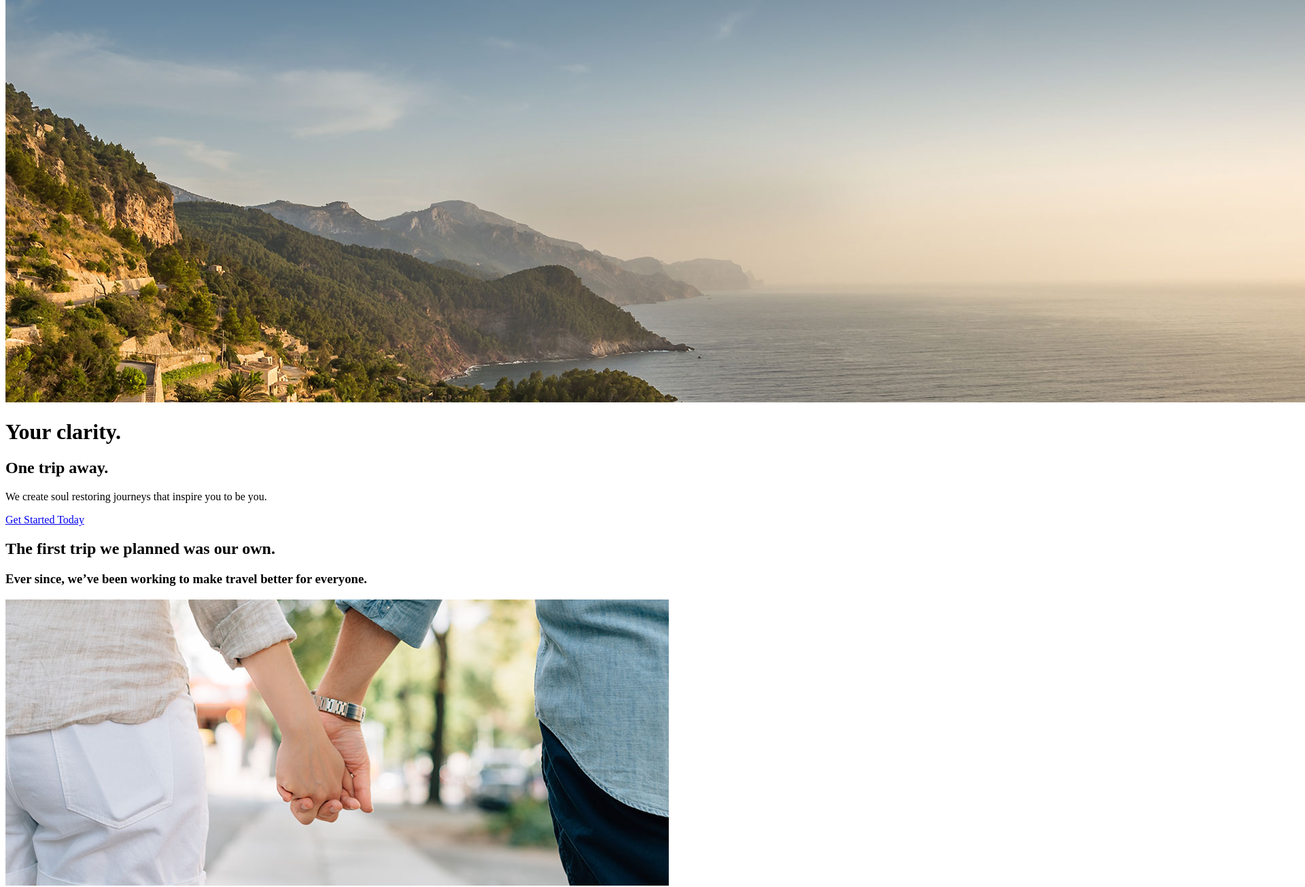
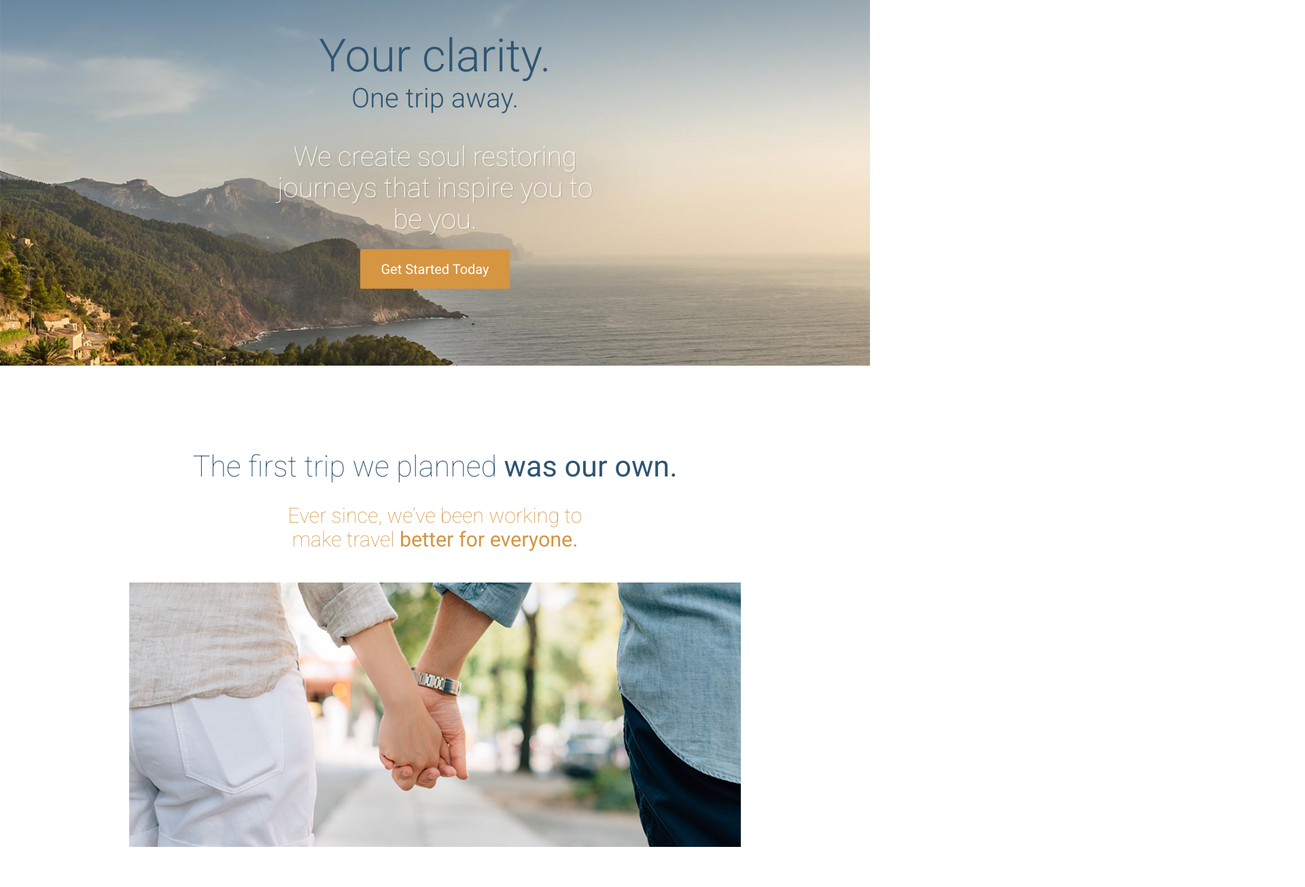
Before and after one commit to mehrabrafi143/travel, a website: page app/index.html in a window 1280 px wide. Shown: the part 220-1525 px from the top of the page at 68% size, 1920 px wide, since content can reach past the window. Drawn offline with Linux system fonts and the light colour scheme.

Commit message:
i push all of this

```diff
--- a/app/assets/style/base/_global.css
+++ b/app/assets/style/base/_global.css
@@ -7,3 +7,10 @@ img {
     max-width: 100%;
     height: auto;
 }
+
+*{
+    box-sizing:border-box;
+}
+a{
+    color:$mainOrange;
+}
--- /dev/null
+++ b/app/assets/style/base/_mixins.css
@@ -0,0 +1,25 @@
+@define-mixin atSmall{
+    @media (min-width: 530px){
+        @mixin-content;
+    }
+}
+
+@define-mixin atMedium{
+    @media (min-width: 800px){
+        @mixin-content;
+    }
+}
+
+@define-mixin atLarge{
+    @media (min-width: 1200px){
+        @mixin-content;
+    }
+}
+
+@define-mixin clearfix{
+    &::after{
+        content: "";
+        clear: both;
+        display: table;
+    }
+}
--- /dev/null
+++ b/app/assets/style/base/_variable.css
@@ -0,0 +1,2 @@
+$mainBlue: #2f5572;
+$mainOrange: #d59541;
--- /dev/null
+++ b/app/assets/style/moduels/_btn.css
@@ -0,0 +1,16 @@
+.btn{
+    background-color: $mainBlue;
+    padding:.8rem 1.2rem;
+    color:#fff;
+    text-decoration:none;
+    border-radius:.2rem;
+
+    &--orange{
+        background-color: $mainOrange;
+    }
+
+    &--large{
+        padding: 1.1rem 1.9rem;
+        font-size: 1.25rem;
+    }
+}
--- /dev/null
+++ b/app/assets/style/moduels/_headline.css
@@ -0,0 +1,52 @@
+.headline{
+    font-weight: 300;
+    font-size: 1.8rem;
+
+    @mixin atMedium{
+       font-size: 2.7rem;
+    }
+
+    &--blue{
+        color: $mainBlue;
+    }
+
+    &--centered{
+        text-align: center;
+    }
+
+    &--orange{
+        color:$mainOrange;
+    }
+
+    @mixin atMedium{
+        &--top-margin{
+            margin-top: 0px;
+            line-height:2.2rem;
+        }
+    }
+
+    &--small{
+        font-size: 1.1rem;
+        max-width: 500px;
+        margin-left: auto;
+        margin-right: auto;
+
+        @mixin atMedium{
+            font-size: 1.9rem;
+        }
+    }
+
+
+
+    &--light{
+        font-weight: 100;
+    }
+
+    &--less-btm-margin{
+        margin-bottom: .4em;
+    }
+
+    &--more-btm-margin{
+        margin-bottom: 1.5em;
+    }
+}
--- a/app/assets/style/moduels/_large-hero.css
+++ b/app/assets/style/moduels/_large-hero.css
@@ -1,5 +1,10 @@
 .large-hero{
     position: relative;
+    border-bottom: 10px solid #fff;
+
+    &__image{
+        display: block;
+    }
 
     &__text-content{
          position: absolute;
@@ -12,13 +17,37 @@
 
     &__title{
         font-weight: 300;
-        color:#2f5572;
-        font-size:4.8rem;
+        color: $mainBlue;
+        font-size: 2.2rem;
+        margin: 0;
+
+        @mixin atSmall{
+            font-size: 4.2rem;
+        }
     }
 
     &__subtitle{
         font-weight: 300;
-        color:#2f5572;
-        font-size:2.9rem;
+        color: $mainBlue;
+        font-size:1.5rem;
+        margin: 0;
+
+        @mixin atSmall{
+            font-size:2.5rem;
+        }
+    }
+
+    &__description{
+        max-width: 30rem;
+        color:#fff;
+        font-weight: 100;
+        font-size: 1.5rem;
+        margin-left:auto;
+        margin-right: auto;
+        text-shadow: 2px 2px 0 rgba(0,0,0, .1);
+        @mixin atSmall{
+            font-size: 2.5rem;
+
+        }
     }
 }
--- /dev/null
+++ b/app/assets/style/moduels/_page-section.css
@@ -0,0 +1,11 @@
+.page-section{
+    padding: 1.9rem 0;
+    &--blue{
+        background-color: $mainBlue;
+        color:#fff;
+    }
+
+    @mixin atMedium{
+        padding: 4.9rem 0;
+    }
+}
--- /dev/null
+++ b/app/assets/style/moduels/_wrapper.css
@@ -0,0 +1,18 @@
+.wrapper{
+    padding: 0 18px;
+    max-width: 1100px;
+    margin-left:auto;
+    margin-right: auto;
+    overflow: hidden;
+    .wrapper{
+        padding: 0;
+    }
+
+    &--nerrow{
+       max-width: 900px;
+    }
+
+    &--btm-margin{
+        margin-bottom: 3.75rem;
+    }
+}
--- a/app/index.html
+++ b/app/index.html
@@ -2,15 +2,16 @@
 <html>
 <head>
   <meta name="viewport" content="width=device-width, initial-scale=1" />
-  <link href='https://fonts.googleapis.com/css?family=Roboto:400,100,300,500,700' rel='stylesheet' type='text/css'>
+  <link href='https://fonts.googleapis.com/css?family=Roboto:400,100,300,500,700' rel='stylesheet' type='text/css'/>
   <title>Clear View Escapes</title>
-  <meta name="keywords" content="Travel planning, travel bundles, travel escapes,travel">
-  <meta name="description" content="Your clarity. One trip away. We create soul restoring journeys that inspire you to be you.">
+  <meta name="keywords" content="Travel planning, travel bundles, travel escapes,travel"/>
+  <meta name="description" content="Your clarity. One trip away. We create soul restoring journeys that inspire you to be you."/>
+  <link rel="stylesheet" href="temp/styles/style.css"  />
 </head>
 <body>
   <header>
     <img src="assets/images/icons/clear-view-escapes.svg">
-    <a href="#">Get in Touch</a>
+    <a href="#" class="btn" >Get in Touch</a>
     <nav>
       <ul>
         <li><a href="#our-beginning">Our Beginning</a></li>
@@ -21,25 +22,47 @@
   </header>
 
   <div class="large-hero">
-    <img src="assets/images/hero--large.jpg">
-    <h1>Your clarity.</h1>
-    <h2>One trip away.</h2>
-    <p>We create soul restoring journeys that inspire you to be you.</p>
-    <p><a href="#">Get Started Today</a></p>
+    <picture>
+      <source  srcset="assets/images/hero--large.jpg" media="(min-width: 1380px)" >
+      <source srcset="assets/images/hero--medium.jpg" media="(min-width: 990px)" >
+      <source srcset="assets/images/hero--small.jpg" media="(min-width: 640px)" >
+      <img class="large-hero__image" srcset="assets/images/hero--smaller.jpg 640w,assets/images/hero--smaller-hi-dpi-i.jpg 1280" alt="view of mountan and ocan" >
+    </picture>
+    <div class="large-hero__text-content" >
+      <div class="wrapper">
+        <h1 class="large-hero__title" >Your clarity.</h1>
+        <h2 class="large-hero__subtitle" >One trip away.</h2>
+        <p  class="large-hero__description" >We create soul restoring journeys that inspire you to be you.</p>
+        <p><a href="#" class="btn btn--orange btn--large" >Get Started Today</a></p>
+      </div>
+    </div>
   </div>
 
-  <div id="our-beginning">
-    <h2>The first trip we planned was our own.</h2>
-    <h3>Ever since, we&rsquo;ve been working to make travel better for everyone.</h3>
+  <div id="our-beginning"  class=" page-section" >
+    <div class="wrapper"  >
+      <h2 class="headline headline--blue headline--centered  headline--light headline--less-btm-margin" >The first trip we planned <strong>was our own.</strong></h2>
+      <h3 class="headline headline--orange headline--light headline--centered headline--small headline--more-btm-margin" >Ever since, we&rsquo;ve been working to make travel <strong>better for everyone.</strong></h3>
+      <div class="wrapper wrapper--nerrow wrapper--btm-margin">
       <img src="assets/images/first-trip.jpg" alt="Couple walking down a street.">
-    <img src="assets/images/our-start.jpg" alt="Our founder, Jane Doe">
-    <h2>Here&rsquo;s how we got started&hellip;</h2>
-    <p>Lorem ipsum dolor sit amet, consectetur adipisicing elit, sed do eiusmod tempor incididunt ut labore et dolore magna aliqua. Ut enim ad minim veniam, <a href="#">quis nostrud exercitation</a> ullamco laboris nisi ut aliquip ex ea commodo consequat. Duis aute irure dolor in reprehenderit in voluptate velit esse cillum dolore eu fugiat nulla pariatur. Excepteur sint occaecat cupidatat non proident, sunt in culpa qui officia deserunt mollit anim id est laborum.</p>
+      </div>
+      <div class="row row--gutter">
+        <div class="row__medium-4" >
+            <img class="row__image" src="assets/images/our-start.jpg" alt="Our founder, Jane Doe">
+        </div>
+        <div class="row__medium-8" >
+            <h2 class="headline headline--blue headline--top-margin" >Here&rsquo;s how we got started&hellip;</h2>
+            <div class="row__generic-content" >
+            <p>Lorem ipsum dolor sit amet, consectetur adipisicing elit, sed do eiusmod tempor incididunt ut labore et dolore magna aliqua. Ut enim ad minim veniam, <strong><a href="#">quis nostrud exercitation</a></strong> ullamco laboris nisi ut aliquip ex ea commodo consequat. Duis aute irure dolor in reprehenderit in voluptate velit esse cillum dolore eu fugiat nulla pariatur. Excepteur sint occaecat cupidatat non proident, sunt in culpa qui officia deserunt mollit anim id est laborum.</p>
             <p>Duis aute irure dolor in <strong>reprehenderit in</strong> voluptate velit esse cillum dolore eu fugiat nulla pariatur. Excepteur sint occaecat cupidatat non proident, sunt in culpa qui officia deserunt mollit anim id est laborum. Lorem ipsum dolor sit amet, consectetur adipisicing elit, sed do eiusmod tempor incididunt ut labore et dolore magna aliqua.</p>
             <p>Duis aute irure dolor in reprehenderit in voluptate velit esse cillum dolore eu fugiat nulla pariatur. Excepteur sint occaecat cupidatat non proident, sunt in culpa qui officia deserunt mollit anim id est laborum velit esse cillum <strong>dolore eu fugiat.</strong></p>
             </div>
+        </div>
+      </div>
+    </div>
+  </div>
 
-  <div id="features">
+  <div id="features" class="page-section page-section--blue">
+    <div class="wrapper">
       <img src="assets/images/icons/star.svg">
       <h2>Our Features</h2>
 
@@ -58,6 +81,7 @@
       <img src="assets/images/icons/fire.svg">
       <h3>Survival Kit</h3>
       <p>Everytime you book an escape with us we send you a survival kit with the finest materials. The kit will allow you to setup a tent, start a fire, scratch your own back and lower your taxes.</p>
+    </div>
   </div>
 
   <div id="testimonials">
@@ -81,7 +105,7 @@
   </div>
 
   <footer>
-    <p>Copyright &copy; 2016 Clear View Escapes. All rights reserved. <a href="#">Get in Touch</a></p>
+    <p>Copyright &copy; 2016 Clear View Escapes. All rights reserved. <a href="#" class="btn btn--orange" >Get in Touch</a></p>
   </footer>
 </body>
 </html>
--- a/app/temp/styles/style.css
+++ b/app/temp/styles/style.css
@@ -460,9 +460,60 @@ img {
     height: auto;
 }
 
+*{
+    -webkit-box-sizing:border-box;
+            box-sizing:border-box;
+}
+
+a{
+    color:#d59541;
+}
+
+.wrapper{
+    padding: 0 18px;
+    max-width: 1100px;
+    margin-left:auto;
+    margin-right: auto;
+    overflow: hidden;
+}
+
+.wrapper .wrapper{
+        padding: 0;
+    }
+
+.wrapper--nerrow{
+       max-width: 900px;
+    }
+
+.wrapper--btm-margin{
+        margin-bottom: 3.75rem;
+    }
+
+.btn{
+    background-color: #2f5572;
+    padding:.8rem 1.2rem;
+    color:#fff;
+    text-decoration:none;
+    border-radius:.2rem;
+}
+
+.btn--orange{
+        background-color: #d59541;
+    }
+
+.btn--large{
+        padding: 1.1rem 1.9rem;
+        font-size: 1.25rem;
+    }
+
 .large-hero{
     position: relative;
+    border-bottom: 10px solid #fff;
 }
+
+.large-hero__image{
+        display: block;
+    }
 
 .large-hero__text-content{
          position: absolute;
@@ -476,12 +527,161 @@ img {
 
 .large-hero__title{
         font-weight: 300;
-        color:#2f5572;
-        font-size:4.8rem;
+        color: #2f5572;
+        font-size: 2.2rem;
+        margin: 0;
+    }
+
+@media (min-width: 530px){
+
+.large-hero__title{
+            font-size: 4.2rem
+    }
     }
 
 .large-hero__subtitle{
         font-weight: 300;
-        color:#2f5572;
-        font-size:2.9rem;
+        color: #2f5572;
+        font-size:1.5rem;
+        margin: 0;
     }
+
+@media (min-width: 530px){
+
+.large-hero__subtitle{
+            font-size:2.5rem
+    }
+    }
+
+.large-hero__description{
+        max-width: 30rem;
+        color:#fff;
+        font-weight: 100;
+        font-size: 1.5rem;
+        margin-left:auto;
+        margin-right: auto;
+        text-shadow: 2px 2px 0 rgba(0,0,0, .1);
+    }
+
+@media (min-width: 530px){
+
+.large-hero__description{
+            font-size: 2.5rem
+    }
+    }
+
+.page-section{
+    padding: 1.9rem 0;
+}
+
+.page-section--blue{
+        background-color: #2f5572;
+        color:#fff;
+    }
+
+@media (min-width: 800px){
+
+.page-section{
+        padding: 4.9rem 0
+}
+    }
+
+.headline{
+    font-weight: 300;
+    font-size: 1.8rem;
+}
+
+@media (min-width: 800px){
+
+.headline{
+       font-size: 2.7rem
+}
+    }
+
+.headline--blue{
+        color: #2f5572;
+    }
+
+.headline--centered{
+        text-align: center;
+    }
+
+.headline--orange{
+        color:#d59541;
+    }
+
+@media (min-width: 800px){
+        .headline--top-margin{
+            margin-top: 0px;
+            line-height:2.2rem;
+        }
+    }
+
+.headline--small{
+        font-size: 1.1rem;
+        max-width: 500px;
+        margin-left: auto;
+        margin-right: auto;
+    }
+
+@media (min-width: 800px){
+
+.headline--small{
+            font-size: 1.9rem
+    }
+    }
+
+.headline--light{
+        font-weight: 100;
+    }
+
+.headline--less-btm-margin{
+        margin-bottom: .4em;
+    }
+
+.headline--more-btm-margin{
+        margin-bottom: 1.5em;
+    }
+
+.row{
+   margin-right: -50px;
+
+
+}
+
+.row--gutter > div{
+       padding-right: 50px;
+   }
+
+.row::after{
+        content: "";
+        clear: both;
+        display: table;
+    }
+
+@media (min-width: 800px){
+
+        .row__medium-8{
+            width: 66.66%;
+            float: right;
+        }
+        .row__medium-4{
+            width: 33.33%;
+            float: left;
+        }
+    }
+
+.row__generic-content{
+    font-weight:300;
+
+   }
+
+@media (min-width: 530px){
+
+.row{
+    font-size: 1.2rem;
+    line-height: 1.5rem
+
+
+}
+    }
```
Also changed, not shown: app/assets/style/moduels/_row.css (added, +37 -0 lines), app/assets/style/style.css (+7 -0 lines), gulp/task/css.js (added, +18 -0 lines), gulp/task/task.js (added, +28 -0 lines), gulpfile.js (added, +46 -0 lines), package.json (+9 -8 lines), 1 other file. Lines whose indentation alone changed are shown as unchanged.
